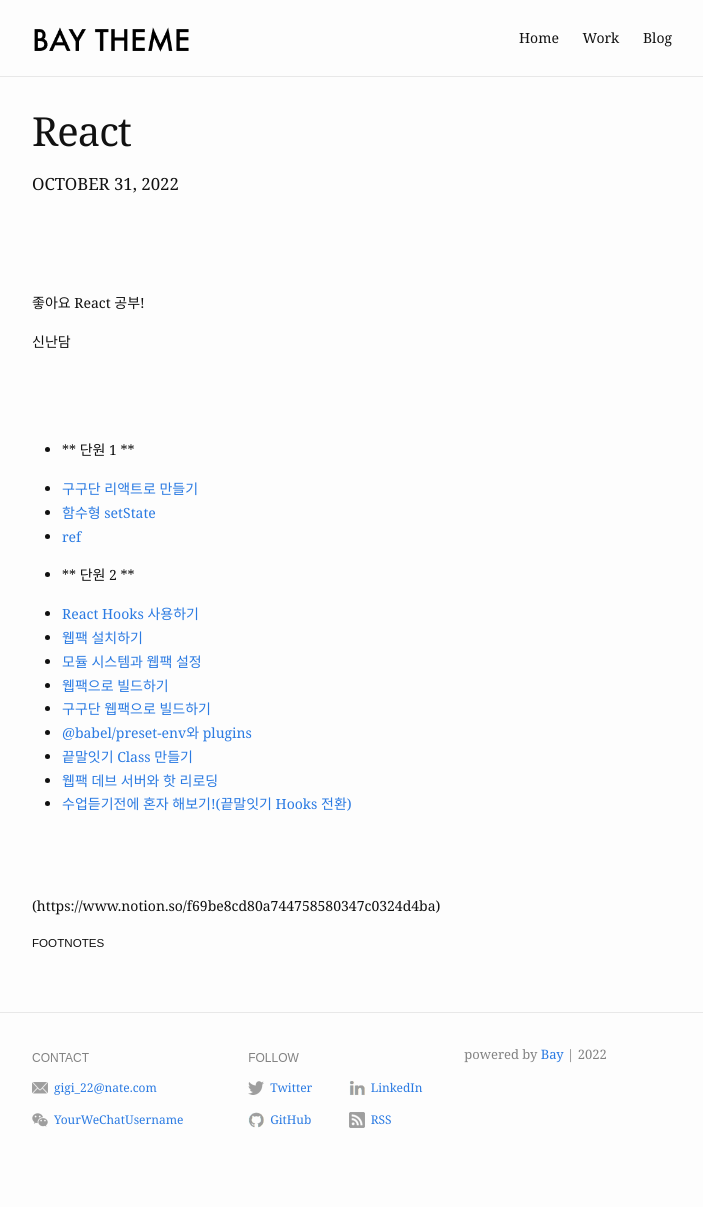
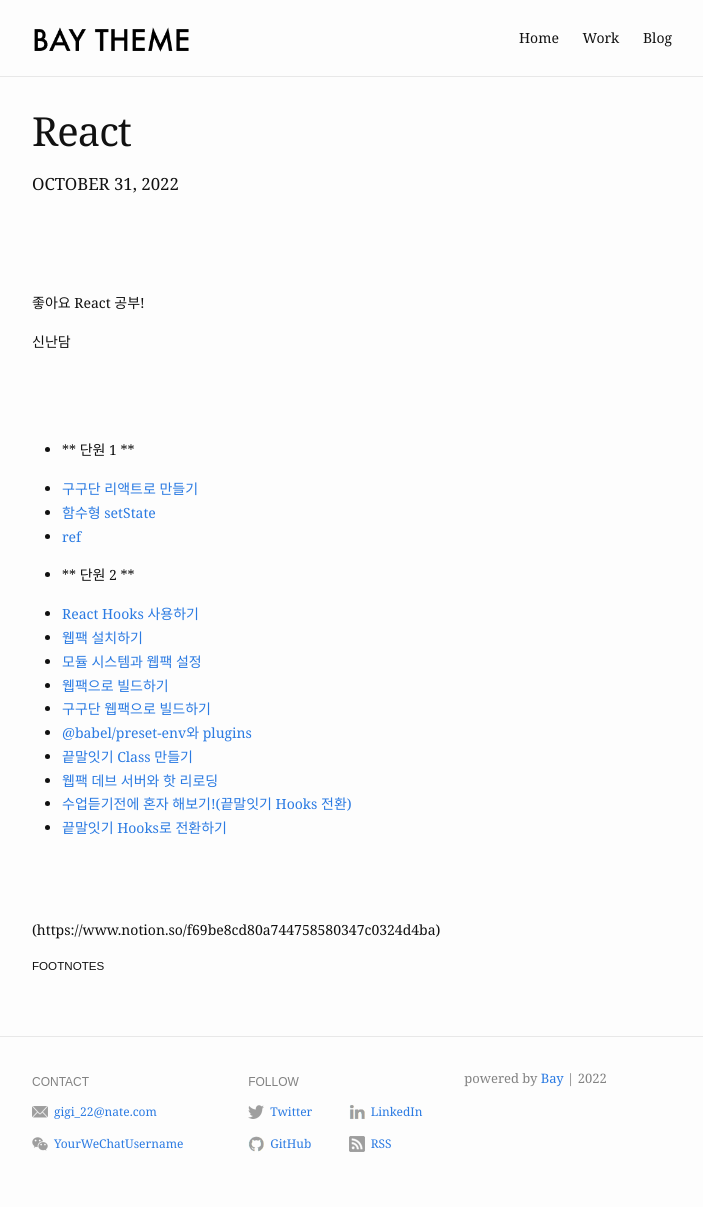
Before and after one commit to dorongkim/dorongkim.github.io, a Jekyll site: the page built from _posts/2022-10-31-React.md, in a window 1280 px wide. Shown: the whole page, without its empty margins (288-991 px from the left). Built offline with Jekyll 4.4.1, drawn with Linux system fonts in a browser that asks for light colours; before the commit the page ends 1183 px from its top, so only the background shows below that.

Commit message:
끝말잇기 Hooks로 전환하기

```diff
--- a/_posts/2022-10-31-React.md
+++ b/_posts/2022-10-31-React.md
@@ -32,6 +32,8 @@ blurb: "React"
 - [끝말잇기 Class 만들기][link_react_web_10]
 - [웹팩 데브 서버와 핫 리로딩][link_react_web_11]
 - [수업듣기전에 혼자 해보기!(끝말잇기 Hooks 전환)][link_react_web_12]
+- [끝말잇기 Hooks로 전환하기][link_react_web_13]
+
 
 <br />
 <br />
@@ -55,3 +57,4 @@ blurb: "React"
 [link_react_web_10]:https://warm-dew-a7a.notion.site/Class-e1fb850f8214412dbe9a87ad81fb1e44
 [link_react_web_11]:https://warm-dew-a7a.notion.site/4f8df55f4e3d484f983a090ed2b34280
 [link_react_web_12]:https://warm-dew-a7a.notion.site/Hooks-a0dfba1fba414cb68e50d54ca5acd449
+[link_react_web_13]:https://warm-dew-a7a.notion.site/Hooks-4871c80ba238472e8e112220f1df486b
```
